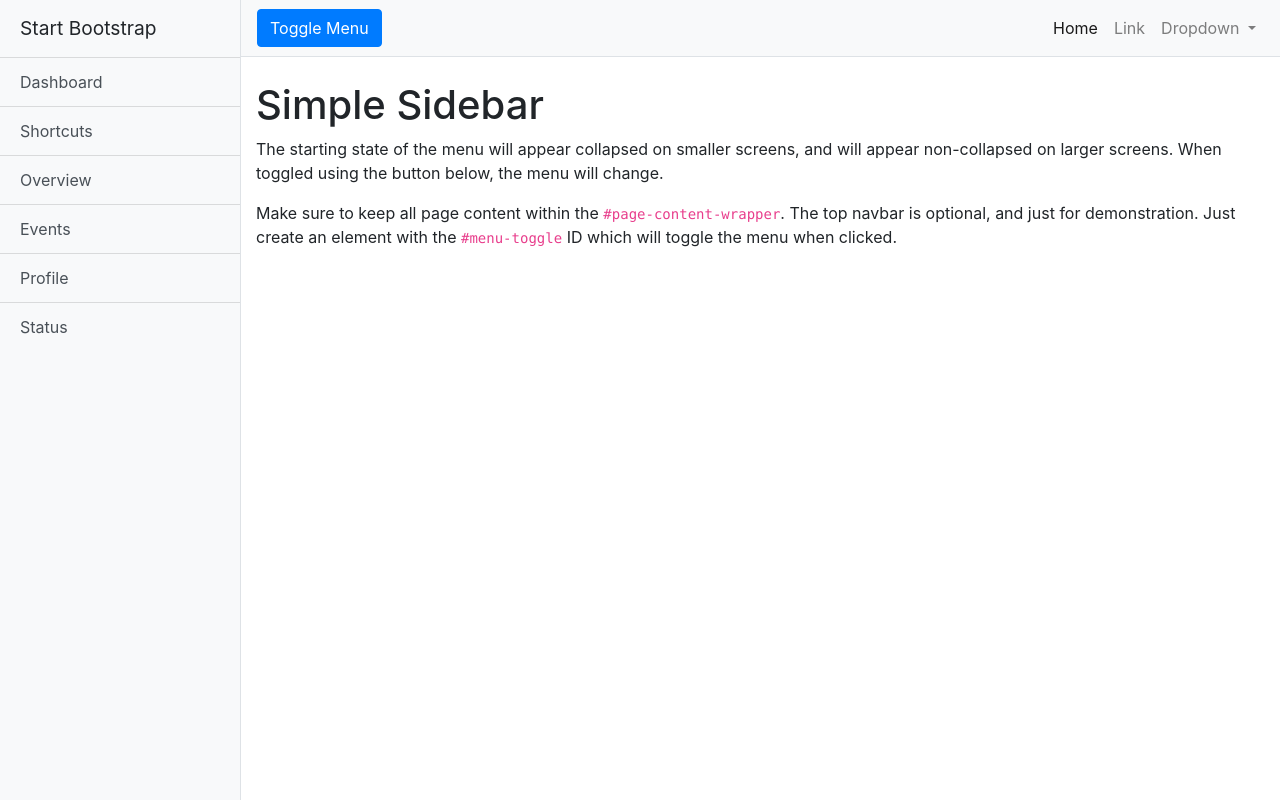
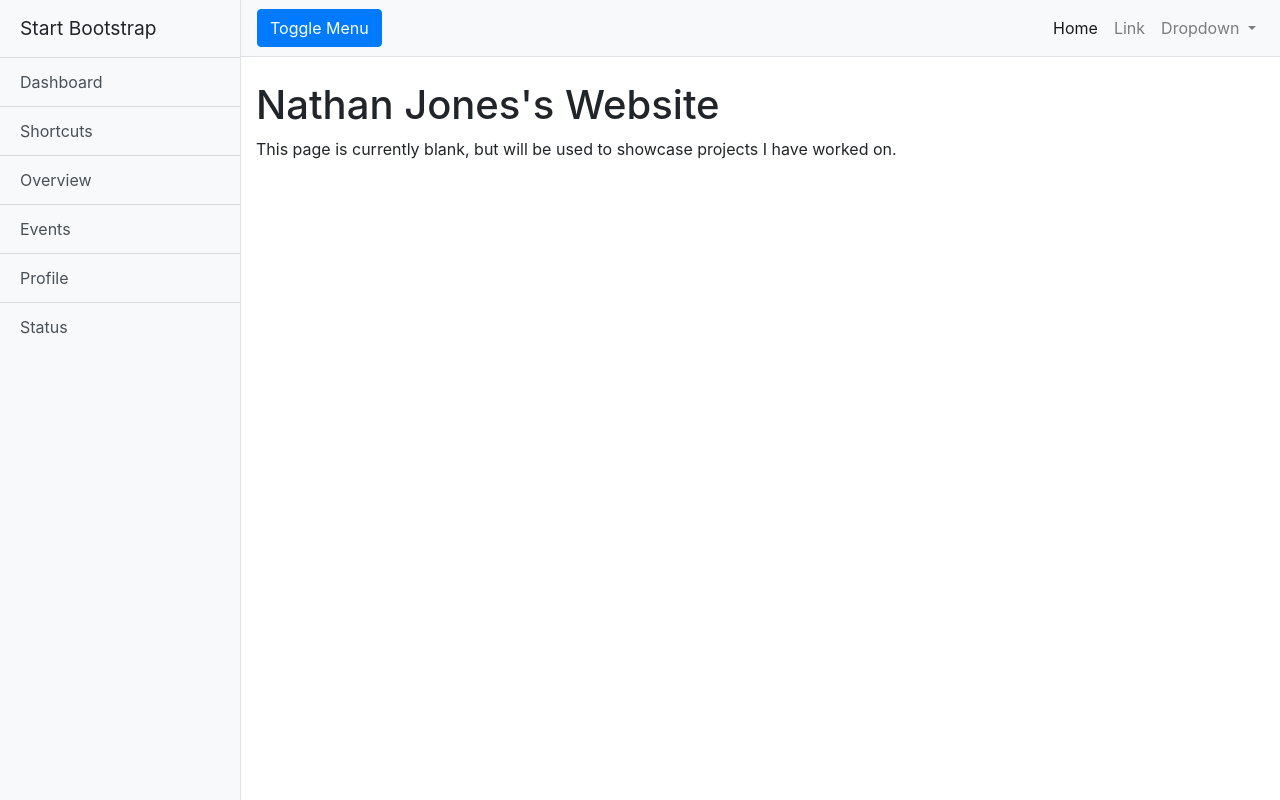
Before and after one commit to NateJones14/NateJones14.github.io, a website: page index.html in a window 1280 px wide. Drawn offline with Linux system fonts and the light colour scheme.

Commit message:
Update index.html

```diff
--- a/index.html
+++ b/index.html
@@ -8,7 +8,7 @@
   <meta name="description" content="">
   <meta name="author" content="">
 
-  <title>Simple Sidebar - Start Bootstrap Template</title>
+  <title>Nate Jones's Page</title>
 
   <!-- Bootstrap core CSS -->
   <link href="vendor/bootstrap/css/bootstrap.min.css" rel="stylesheet">
@@ -70,9 +70,8 @@
       </nav>
 
       <div class="container-fluid">
-        <h1 class="mt-4">Simple Sidebar</h1>
-        <p>The starting state of the menu will appear collapsed on smaller screens, and will appear non-collapsed on larger screens. When toggled using the button below, the menu will change.</p>
-        <p>Make sure to keep all page content within the <code>#page-content-wrapper</code>. The top navbar is optional, and just for demonstration. Just create an element with the <code>#menu-toggle</code> ID which will toggle the menu when clicked.</p>
+        <h1 class="mt-4">Nathan Jones's Website</h1>
+        <p> This page is currently blank, but will be used to showcase projects I have worked on. </p>
       </div>
     </div>
     <!-- /#page-content-wrapper -->
```
